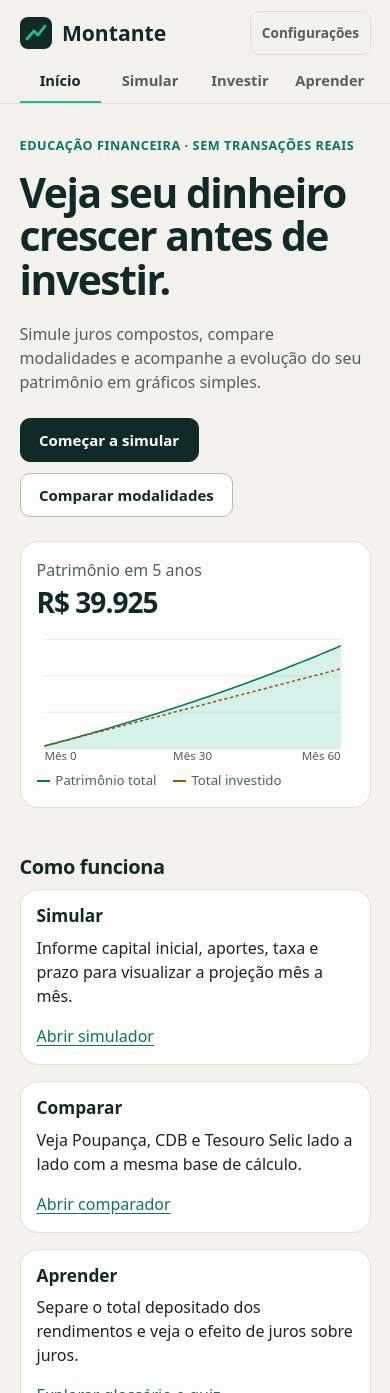
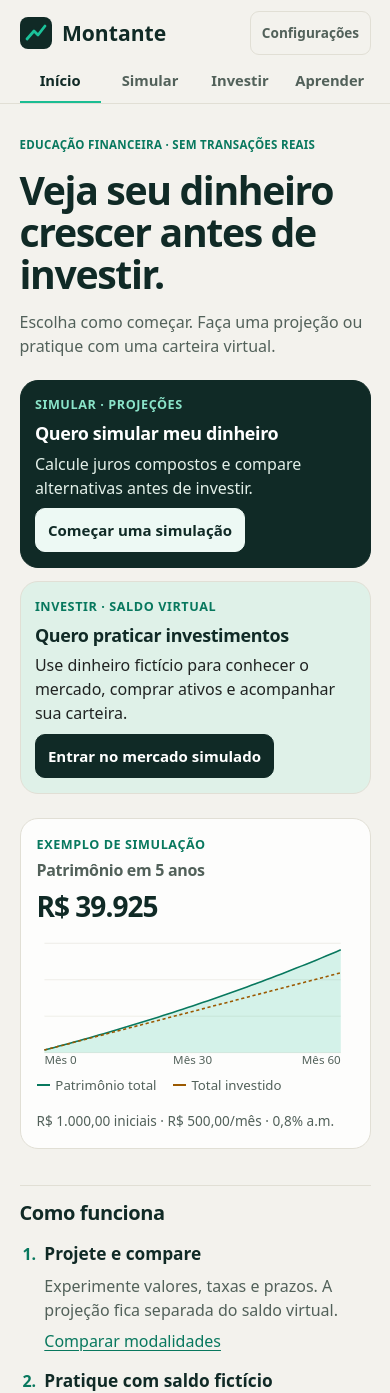
Before and after one commit to guilhermeahs/montante, a website with bundled scripts: page index.html in a window 390 px wide. Shown: the top 1393 px of the page. Built offline with nearby package versions, Linux system fonts and the light colour scheme.

Commit message:
feat: apresenta duas jornadas no início

```diff
--- a/css/styles.css
+++ b/css/styles.css
@@ -79,9 +79,29 @@ p:last-child { margin-bottom: 0; }
 #section-nav a[aria-current] { color: var(--ink); background: var(--nav-active); box-shadow: inset 0 -2px var(--green); }
 main { padding-block: var(--space) 3.5rem; min-height: 68vh; }
 main:focus { outline: none; }
-.hero { display: grid; grid-template-columns: 1.05fr 1fr; gap: clamp(1.5rem, 5vw, 5rem); align-items: center; padding-block: clamp(2rem, 5.5vw, 5.5rem); }
-.hero h1 { max-width: 14ch; font-size: clamp(2.55rem, 5.2vw, 4.65rem); line-height: 1.06; margin-block: 1rem 1.35rem; }
-.hero .lead { font-size: clamp(1rem, 1.55vw, 1.25rem); max-width: 42ch; margin-bottom: 1.5rem; }
+.hero { display: grid; grid-template-columns: minmax(0, 1.3fr) minmax(0, 1fr); gap: clamp(1.5rem, 4vw, 4rem); align-items: center; padding-block: clamp(.75rem, 3vw, 2.75rem) 1.25rem; }
+.hero h1 { max-width: 16ch; font-size: clamp(2.45rem, 4.7vw, 4.25rem); line-height: 1.06; margin-block: .65rem 1rem; }
+.hero .lead { font-size: clamp(1rem, 1.45vw, 1.18rem); max-width: 49ch; margin-bottom: 1.35rem; }
+.home-journeys { display: grid; grid-template-columns: repeat(2, minmax(0, 1fr)); gap: .85rem; }
+.card.journey { display: flex; flex-direction: column; gap: .55rem; padding: clamp(.9rem, 1.65vw, 1.35rem); }
+.journey h2 { font-size: clamp(1.12rem, 1.8vw, 1.4rem); margin: 0; }
+.journey p { margin: 0; }
+.journey .button { margin-top: auto; align-self: start; text-align: center; padding-inline: .75rem; }
+.card.journey-projection { background: var(--emphasis); border-color: var(--emphasis); color: #e3f0e9; }
+.journey-projection h2 { color: #fff; }
+.journey-projection .eyebrow { color: #8ae4c9; }
+.journey-projection .button { background: #edf9f4; color: #102a26; border-color: #edf9f4; }
+.journey-projection .button:hover { background: #b9ead8; }
+.journey-projection .button:focus-visible { outline-color: #8ae4c9; }
+.card.journey-invest { background: var(--nav-active); }
+.home-chart .eyebrow { margin-bottom: .5rem; }
+.home-chart h2 { font-size: 1rem; color: var(--muted); font-weight: 600; }
+.chart-basis { margin-top: 1rem; font-size: .85rem; }
+.home-guide { padding-top: var(--space); border-top: 1px solid var(--border); }
+.home-steps { display: grid; grid-template-columns: repeat(3, minmax(0, 1fr)); gap: 1rem 2.25rem; padding-left: 1.3rem; margin-block: 1.1rem 0; }
+.home-steps li { padding-left: .25rem; }
+.home-steps li::marker { color: var(--green); font-weight: 750; }
+.home-steps p { color: var(--muted); margin-bottom: .45rem; }
 .lead, .muted { color: var(--muted); }
 .eyebrow { color: var(--green); font-size: .79rem; font-weight: 750; letter-spacing: .045em; text-transform: uppercase; }
 .actions { display: flex; flex-wrap: wrap; align-items: center; gap: .65rem; }
@@ -175,10 +195,10 @@ progress { display: block; width: 100%; margin: .5rem 0 1rem; accent-color: var(
   .button, button { transition: background-color .12s ease; }
 }
 @media (max-width: 900px) {
-  .sim-layout { grid-template-columns: 1fr; }
+  .hero, .sim-layout { grid-template-columns: 1fr; }
 }
 @media (max-width: 760px) {
-  .hero, .cards, .two-cards { grid-template-columns: 1fr; }
+  .cards, .two-cards, .home-steps { grid-template-columns: 1fr; }
   .hero { padding-top: 1rem; }
   .hero h1 { max-width: 16ch; }
   .bar-row { grid-template-columns: minmax(0, 1fr) auto; gap: .35rem .75rem; }
@@ -193,6 +213,8 @@ progress { display: block; width: 100%; margin: .5rem 0 1rem; accent-color: var(
   #section-nav a { flex: 1; padding-inline: .3rem; font-size: .82rem; }
 }
 @media (max-width: 600px) {
+  .hero > div > .eyebrow { font-size: .72rem; letter-spacing: .025em; }
+  .home-journeys { grid-template-columns: 1fr; }
   .metric-grid { grid-template-columns: repeat(2, minmax(0, 1fr)); }
   .metric { min-height: auto; }
   .metric.emphasis { grid-column: 1 / -1; }
--- a/js/pages/inicio.js
+++ b/js/pages/inicio.js
@@ -1,35 +1,45 @@
 import { example, project } from '../core/financial-engine.js';
-import { compactMoney } from '../core/format.js';
+import { compactMoney, money, percent } from '../core/format.js';
 import { drawChart, investmentLines } from '../components/chart.js';
 
 export function renderHome(main) {
   const result = project(example);
   main.innerHTML = `
-    <section class="hero">
+    <section class="hero" aria-labelledby="home-title">
       <div>
         <p class="eyebrow">Educação financeira · Sem transações reais</p>
-        <h1>Veja seu dinheiro crescer antes de investir.</h1>
-        <p class="lead">Simule juros compostos, compare modalidades e acompanhe a evolução do seu patrimônio em gráficos simples.</p>
-        <div class="actions"><a class="button" href="#simulador">Começar a simular</a><a class="button secondary" href="#comparador">Comparar modalidades</a></div>
+        <h1 id="home-title">Veja seu dinheiro crescer antes de investir.</h1>
+        <p class="lead">Escolha como começar. Faça uma projeção ou pratique com uma carteira virtual.</p>
+        <div class="home-journeys">
+          <article class="card journey journey-projection">
+            <p class="eyebrow">Simular · Projeções</p>
+            <h2>Quero simular meu dinheiro</h2>
+            <p>Calcule juros compostos e compare alternativas antes de investir.</p>
+            <a class="button" href="#simulador">Começar uma simulação</a>
+          </article>
+          <article class="card journey journey-invest">
+            <p class="eyebrow">Investir · Saldo virtual</p>
+            <h2>Quero praticar investimentos</h2>
+            <p>Use dinheiro fictício para conhecer o mercado, comprar ativos e acompanhar sua carteira.</p>
+            <a class="button" href="#mercado">Entrar no mercado simulado</a>
+          </article>
+        </div>
       </div>
-      <section class="card" aria-label="Exemplo de projeção em cinco anos">
-        <div class="muted">Patrimônio em 5 anos</div>
+      <section class="card home-chart" aria-label="Exemplo de projeção em cinco anos">
+        <p class="eyebrow">Exemplo de simulação</p>
+        <h2>Patrimônio em 5 anos</h2>
         <p class="hero-amount">${compactMoney(result.balance)}</p>
         <div data-home-chart></div>
+        <p class="muted chart-basis">${money(example.initial)} iniciais · ${money(example.contribution)}/mês · ${percent(example.rate)} a.m.</p>
       </section>
     </section>
-    <section class="section" aria-labelledby="como-funciona">
+    <section class="home-guide section" aria-labelledby="como-funciona">
       <h2 id="como-funciona">Como funciona</h2>
-      <div class="cards">
-        <article class="card"><h3>Simular</h3><p>Informe capital inicial, aportes, taxa e prazo para visualizar a projeção mês a mês.</p><a href="#simulador">Abrir simulador</a></article>
-        <article class="card"><h3>Comparar</h3><p>Veja Poupança, CDB e Tesouro Selic lado a lado com a mesma base de cálculo.</p><a href="#comparador">Abrir comparador</a></article>
-        <article class="card"><h3>Aprender</h3><p>Separe o total depositado dos rendimentos e veja o efeito de juros sobre juros.</p><a href="#aprender">Explorar glossário e quiz</a></article>
-      </div>
-    </section>
-    <section class="card section">
-      <p class="eyebrow">Laboratório Montante</p><h2>Pratique com dinheiro fictício</h2>
-      <p>Experimente o mercado, acompanhe a carteira virtual e apresente exemplos reproduzíveis.</p>
-      <div class="actions"><a class="button secondary" href="#painel">Abrir painel</a><a href="#mercado">Mercado</a><a href="#carteira">Carteira</a><a href="#metas">Metas e cenários</a><a href="#dados">Dados e demonstração</a></div>
+      <ol class="home-steps">
+        <li><h3>Projete e compare</h3><p>Experimente valores, taxas e prazos. A projeção fica separada do saldo virtual.</p><a href="#comparador">Comparar modalidades</a></li>
+        <li><h3>Pratique com saldo fictício</h3><p>Compre e venda ativos simulados e acompanhe o efeito na carteira.</p><a href="#painel">Ver visão geral de Investir</a></li>
+        <li><h3>Aprenda no seu ritmo</h3><p>Consulte conceitos e use o quiz para conferir o que aprendeu.</p><a href="#aprender">Explorar glossário e quiz</a></li>
+      </ol>
     </section>`;
   drawChart(main.querySelector('[data-home-chart]'), result.series, investmentLines, { interactive: false, label: 'Patrimônio e total investido, do mês 0 ao mês 60' });
 }
--- a/scripts/smoke-core.cjs
+++ b/scripts/smoke-core.cjs
@@ -16,7 +16,7 @@ async (page) => {
   };
   await page.goto(origin);
   await page.evaluate(() => localStorage.removeItem('montante.state'));
-  await page.getByRole('link', { name: 'Começar a simular' }).click();
+  await page.getByRole('link', { name: 'Começar uma simulação' }).click();
   await page.getByRole('link', { name: 'Pular para o conteúdo' }).focus();
   await page.keyboard.press('Enter');
   verify(await page.evaluate(() => document.activeElement === document.querySelector('main') && location.hash === '#simulador'), 'Atalho de teclado perdeu o foco ou a rota');
--- a/scripts/smoke-lab.cjs
+++ b/scripts/smoke-lab.cjs
@@ -23,8 +23,7 @@ async (page) => {
   await page.setViewportSize({ width: 1440, height: 950 });
   await page.goto(origin);
   await page.evaluate(() => localStorage.removeItem('montante.state'));
-  await page.getByRole('navigation', { name: 'Navegação principal' }).getByRole('link', { name: 'Investir', exact: true }).click();
-  await page.getByRole('navigation', { name: 'Navegação de Investir' }).getByRole('link', { name: 'Mercado simulado', exact: true }).click();
+  await page.getByRole('link', { name: 'Entrar no mercado simulado', exact: true }).click();
   await expect('#market-time', 'Pausado');
   verify(await page.locator('#market-assets tbody tr').count() === 18, 'Catálogo incompleto');
   await page.getByLabel('Categoria', { exact: true }).selectOption('Criptomoedas');
--- a/scripts/smoke-navigation.cjs
+++ b/scripts/smoke-navigation.cjs
@@ -23,6 +23,12 @@ async (page) => {
   await page.goto(url);
   await heading(screens[0][1]).waitFor();
   verify(JSON.stringify(await primary.getByRole('link').allTextContents()) === JSON.stringify(['Início', 'Simular', 'Investir', 'Aprender']), 'Destinos principais');
+  const start = page.getByRole('link', { name: 'Começar uma simulação', exact: true });
+  const practice = page.getByRole('link', { name: 'Entrar no mercado simulado', exact: true });
+  verify(await start.getAttribute('href') === '#simulador' && await practice.getAttribute('href') === '#mercado', 'Jornadas do Início');
+  verify((await page.locator('.home-chart .hero-amount').innerText()).includes('39.925'), 'Projeção ilustrativa do Início');
+  await page.setViewportSize({ width: 360, height: 800 });
+  verify(await practice.evaluate(link => link.getBoundingClientRect().bottom <= innerHeight), 'Segunda jornada fora da primeira área visível');
   await page.keyboard.press('Tab');
   verify(await page.getByRole('link', { name: 'Pular para o conteúdo' }).evaluate(link => link === document.activeElement), 'Primeiro foco deve ser o atalho');
   const simulate = primary.getByRole('link', { name: 'Simular', exact: true });
```
Also changed, not shown: CONTINUIDADE.md (+1 -1 lines).
